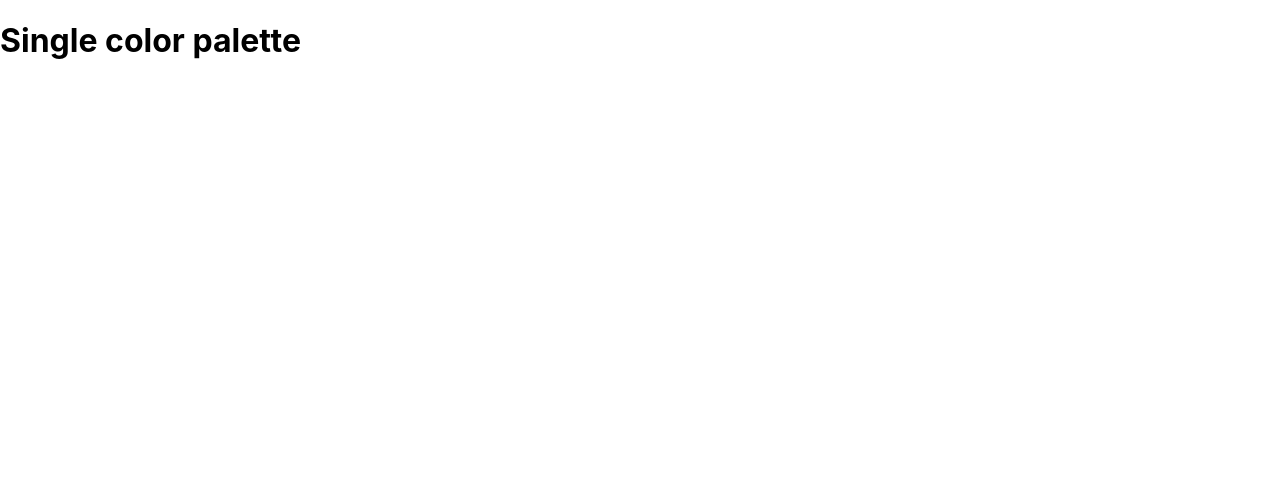
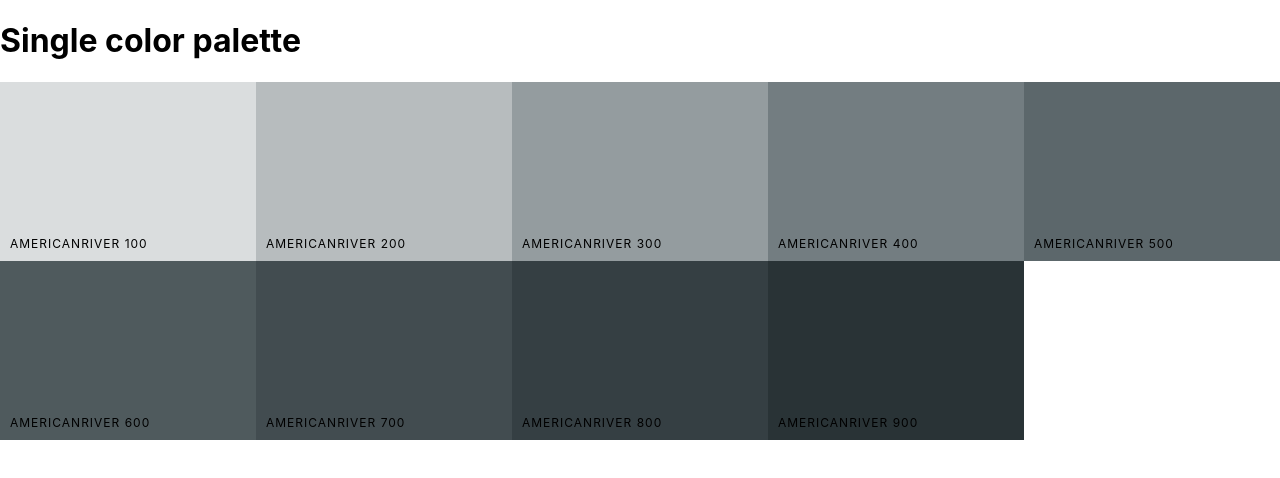
Before and after one commit to ggenute/Color-palette-app, a React (Create React App) app: page /palette/flat-ui-colors-american/americanriver in a window 1280 px wide. Shown: the top 478 px of the page. Built offline with nearby package versions, Linux system fonts and the light colour scheme.

Commit message:
displayed colors in SingleColorPalette

```diff
--- a/src/App.js
+++ b/src/App.js
@@ -34,7 +34,14 @@
         <Route
           exact
           path="/palette/:paletteId/:colorId"
-          render={() => <SingleColorPalette />}
+          render={(routeProps) => (
+            <SingleColorPalette
+              colorId={routeProps.match.params.colorId}
+              palette={generatePalette(
+                this.findPalette(routeProps.match.params.paletteId)
+              )}
+            />
+          )}
         />
       </Switch>
     );
--- a/src/ColorBox.js
+++ b/src/ColorBox.js
@@ -19,7 +19,7 @@
     });
   }
   render() {
-    const { name, background, moreUrl } = this.props;
+    const { name, background, moreUrl, showLink } = this.props;
     const { copied } = this.state;
     return (
       <CopyToClipboard text={background} onCopy={this.changeCopyState}>
@@ -35,9 +35,11 @@
             </div>
             <button className="copy-button">Copy</button>
           </div>
-          <Link to={moreUrl} onClick={(evt) => evt.stopPropagation()}>
-            <span className="see-more">MORE</span>
-          </Link>
+          {showLink && (
+            <Link to={moreUrl} onClick={(evt) => evt.stopPropagation()}>
+              <span className="see-more">MORE</span>
+            </Link>
+          )}
         </div>
       </CopyToClipboard>
 
--- a/src/Palette.js
+++ b/src/Palette.js
@@ -30,6 +30,7 @@
         name={color.name}
         key={color.id}
         moreUrl={`/palette/${id}/${color.id}`}
+        showLink={true}
       />
     )
     return (
--- a/src/SingleColorPalette.js
+++ b/src/SingleColorPalette.js
@@ -1,10 +1,36 @@
 import React, { Component } from 'react';
+import ColorBox from './ColorBox';
 
 class SingleColorPalette extends Component {
+  constructor(props) {
+    super(props);
+    this._shades = this.gatherShades(this.props.palette, this.props.colorId);
+  }
+  gatherShades(palette, colorToFilterBy) {
+    let shades = [];
+    let allColors = palette.colors;
+    for (let key in allColors) {
+      shades = shades.concat(
+        allColors[key].filter(color => color.id === colorToFilterBy)
+      )
+    }
+    return shades.slice(1);
+  }
   render() {
+    const colorBoxes = this._shades.map(color => (
+      <ColorBox
+        key={color.id}
+        name={color.name}
+        background={color.hex}
+        showLink={false}
+      />
+    ))
     return (
-      <div>
+      <div className="Palette">
         <h1>Single color palette</h1>
+        <div className="Palette-colors">
+          {colorBoxes}
+        </div>
       </div>
     );
   }
```
